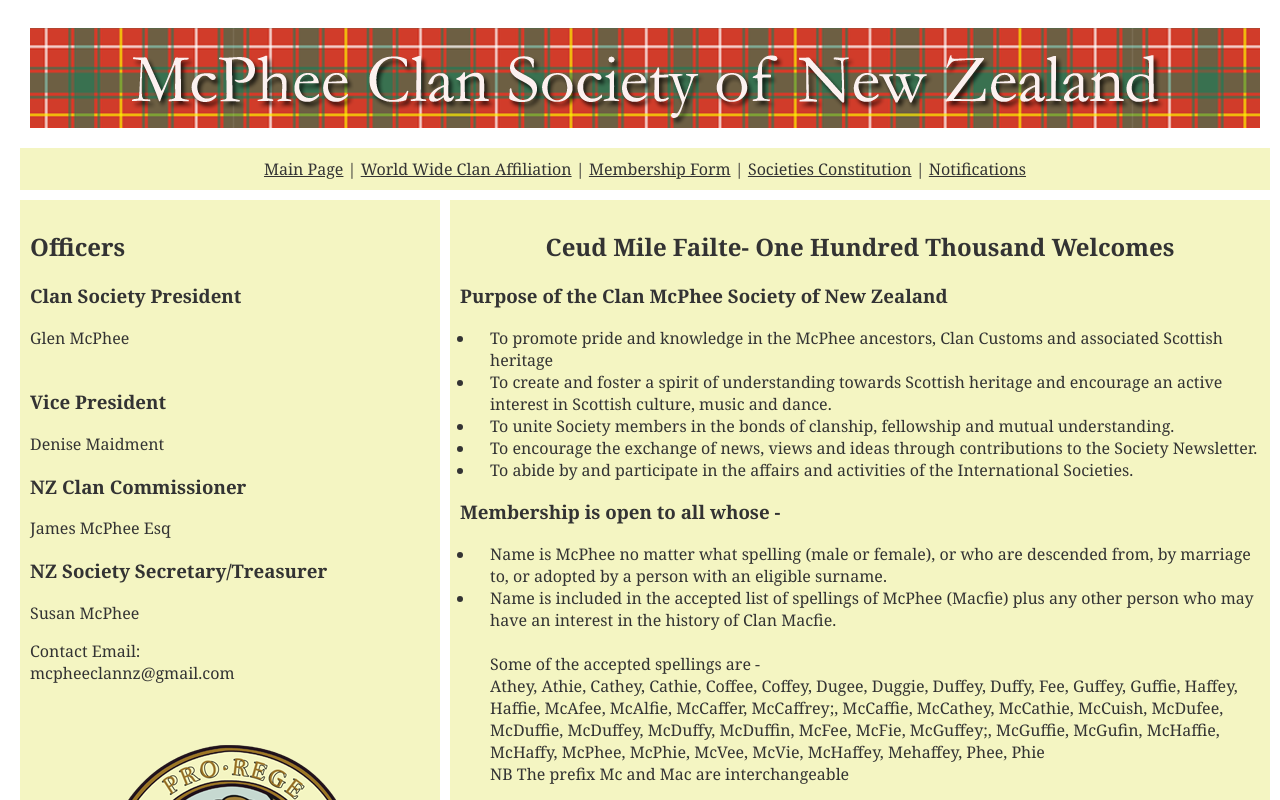
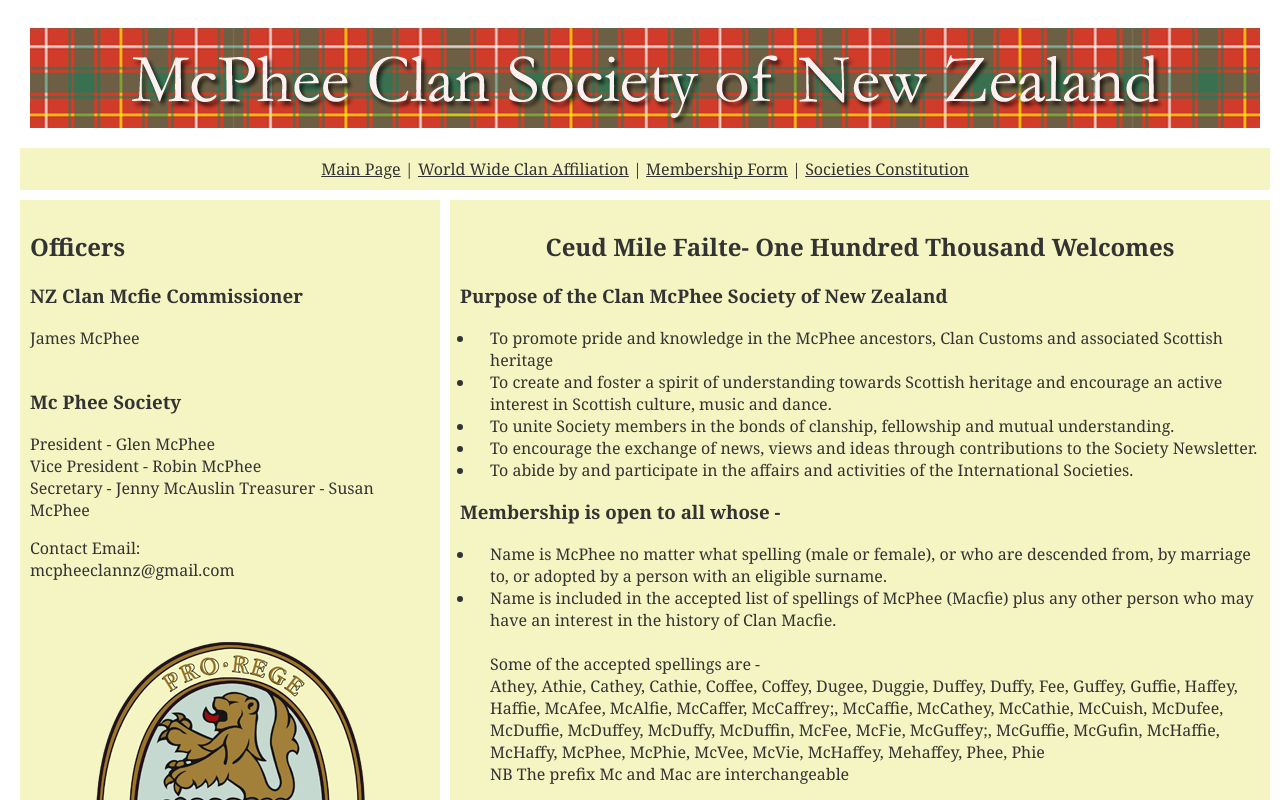
Before and after one commit to bradchristensen/mcpheeclansocietynz.com, a website: page static/index.html in a window 1280 px wide. Shown: the top 800 px of the page. Drawn offline with Linux system fonts and the light colour scheme.

Commit message:
Edit #2
Please say this works

```diff
--- a/static/index.html
+++ b/static/index.html
@@ -24,22 +24,20 @@
 <center><img src="images/mainheader.png"/></center></td></tr>
 
 <tr><td colspan="3" bgcolor="#f4f5c2" width="1200" height=""><center>
-<u>Main Page</u> | <a href="http://www.clanmacfie.co.uk/clanhome/societies"><u>World Wide Clan Affiliation</u></a> | <a href="docs/Membership%20Application%20form.doc"><u>Membership Form</u></a> | <a href="docs/Constitution%202011.doc"><u>Societies Constitution</u></a> | <a href="docs/McPhee _AGM_2015.pdf"><u>Notifications</u></a>
+<u>Main Page</u> | <a href="http://www.clanmacfie.co.uk/clanhome/societies"><u>World Wide Clan Affiliation</u></a> | <a href="docs/Membership%20Application%20form.doc"><u>Membership Form</u></a> | <a href="docs/Constitution%202011.doc"><u>Societies Constitution</u></a>
 </center></td></tr>
 
 <tr><td width="400" bgcolor="#f4f5c2" valign="top" id="image">
 <h2>Officers<br />
 </h2>
-<h3>Clan Society President</h3>
-Glen McPhee<br />
+<h3>NZ Clan Mcfie Commissioner</h3>
+James McPhee<br />
 <br />
-<h3>Vice President</h3>
-<p>Denise Maidment <br />
-</p>
-<h3>NZ Clan Commissioner</h3>
-James McPhee Esq<br />
-<h3>NZ Society Secretary/Treasurer</h3>
-<p>Susan McPhee</p>
+<h3>Mc Phee Society</h3>
+President - Glen McPhee</br>
+Vice President - Robin McPhee</br>
+Secretary - Jenny McAuslin
+Treasurer - Susan McPhee</p>
 <p>Contact Email:<br />
   <a href="mailto:mcpheeclannz@gmail.com">mcpheeclannz@gmail.com</a><br />
   <br /><img src="images/banner-02.png"/></p></td>
```
